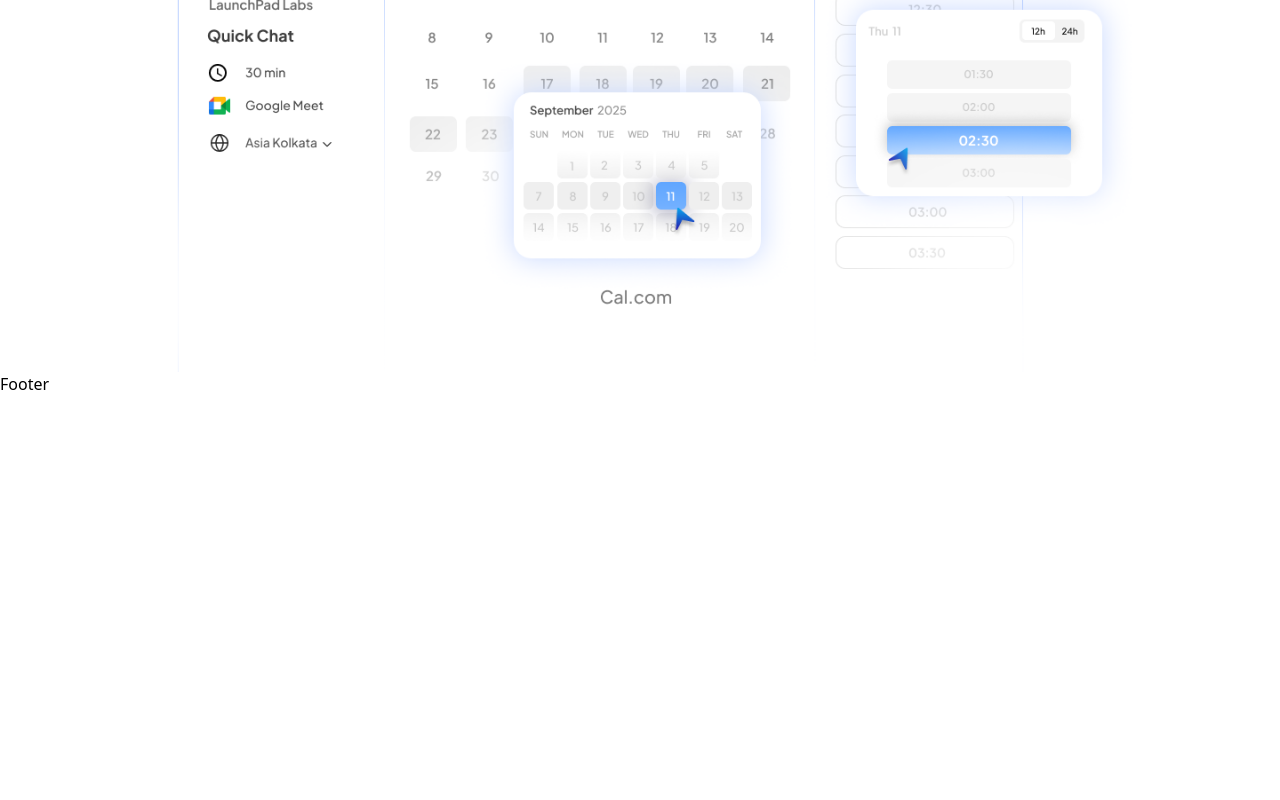
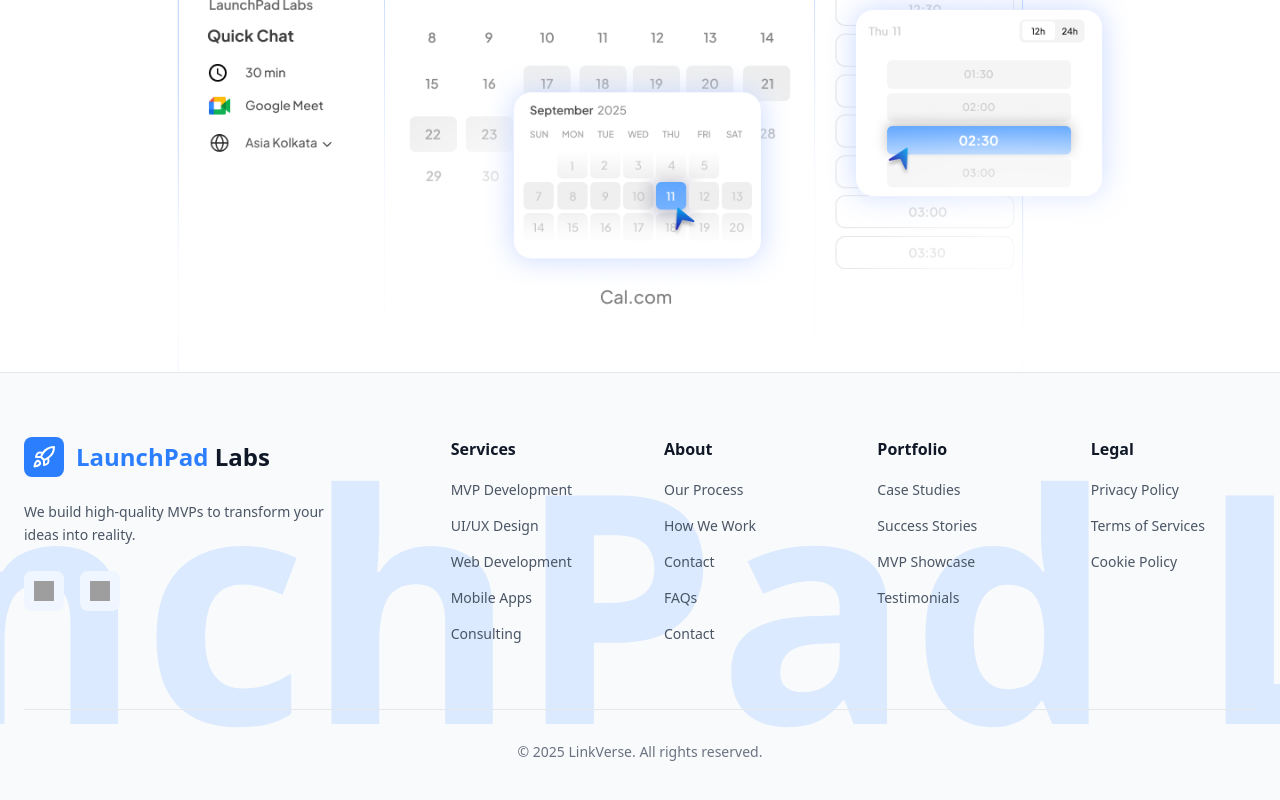
Before and after one commit to keshrinandan99/LaunchPadLabs, a React (Vite) app: page / in a window 1280 px wide. Shown: the part 4721-5521 px from the top of the page. Before the commit the page ends 5117 px from the top, so only its background shows below. Built offline with nearby package versions, Linux system fonts and the light colour scheme; grey boxes are pictures that could not be loaded.

Commit message:
added footer unfinished

```diff
--- a/package.json
+++ b/package.json
@@ -11,6 +11,7 @@
   },
   "dependencies": {
     "@tailwindcss/vite": "^4.1.14",
+    "lucide-react": "^0.546.0",
     "react": "^19.1.1",
     "react-dom": "^19.1.1",
     "tailwindcss": "^4.1.14"
--- a/src/App.jsx
+++ b/src/App.jsx
@@ -1,5 +1,5 @@
 
-import Footer from "./components/Footer"
+import Footer from "./components/Footer.jsx"
 import Hero from "./components/Main"
 import Navbar from "./components/Navbar"
 
--- a/src/components/Footer.jsx
+++ b/src/components/Footer.jsx
@@ -1,9 +1,173 @@
-import React from 'react'
+"use client"
 
-function Footer() {
+import { Rocket } from "lucide-react"
+
+export default function Footer() {
   return (
-    <div>Footer</div>
+    <footer className="relative bg-gray-50 border-t border-gray-200 overflow-hidden">
+      {/* Background text */}
+      <div className="absolute inset-0 flex items-center justify-center pointer-events-none">
+        <h2 className="text-[12rem] md:text-[16rem] lg:text-[20rem] font-bold text-blue-100 whitespace-nowrap select-none">
+          LaunchPad Labs
+        </h2>
+      </div>
+
+      {/* Content */}
+      <div className="relative z-10 max-w-7xl mx-auto px-6 py-16">
+        <div className="grid grid-cols-1 md:grid-cols-2 lg:grid-cols-6 gap-12 mb-16">
+          {/* Branding section */}
+          <div className="lg:col-span-2">
+            <div className="flex items-center gap-3 mb-6">
+              <div className="w-10 h-10 bg-blue-500 rounded-lg flex items-center justify-center">
+                <Rocket className="w-6 h-6 text-white" />
+              </div>
+              <div className="text-2xl font-bold">
+                <span className="text-blue-500">LaunchPad</span>{" "}
+                <span className="text-gray-900">Labs</span>
+              </div>
+            </div>
+            <p className="text-gray-600 text-sm leading-relaxed mb-6 max-w-xs">
+              We build high-quality MVPs to transform your ideas into reality.
+            </p>
+            <div className="flex gap-4">
+              <a
+                href="#"
+                className="w-10 h-10 bg-blue-50 rounded-lg flex items-center justify-center hover:bg-blue-100 transition-colors"
+                aria-label="Twitter"
+              >
+                <img src="/twitter-icon.svg" alt="Twitter" className="w-5 h-5" />
+              </a>
+              <a
+                href="#"
+                className="w-10 h-10 bg-blue-50 rounded-lg flex items-center justify-center hover:bg-blue-100 transition-colors"
+                aria-label="LinkedIn"
+              >
+                <img src="/linkedin-icon.svg" alt="LinkedIn" className="w-5 h-5" />
+              </a>
+            </div>
+          </div>
+
+          {/* Services column */}
+          <div>
+            <h3 className="text-gray-900 font-semibold mb-4">Services</h3>
+            <ul className="space-y-3">
+              <li>
+                <a href="#" className="text-gray-600 hover:text-gray-900 text-sm transition-colors">
+                  MVP Development
+                </a>
+              </li>
+              <li>
+                <a href="#" className="text-gray-600 hover:text-gray-900 text-sm transition-colors">
+                  UI/UX Design
+                </a>
+              </li>
+              <li>
+                <a href="#" className="text-gray-600 hover:text-gray-900 text-sm transition-colors">
+                  Web Development
+                </a>
+              </li>
+              <li>
+                <a href="#" className="text-gray-600 hover:text-gray-900 text-sm transition-colors">
+                  Mobile Apps
+                </a>
+              </li>
+              <li>
+                <a href="#" className="text-gray-600 hover:text-gray-900 text-sm transition-colors">
+                  Consulting
+                </a>
+              </li>
+            </ul>
+          </div>
+
+          {/* About column */}
+          <div>
+            <h3 className="text-gray-900 font-semibold mb-4">About</h3>
+            <ul className="space-y-3">
+              <li>
+                <a href="#" className="text-gray-600 hover:text-gray-900 text-sm transition-colors">
+                  Our Process
+                </a>
+              </li>
+              <li>
+                <a href="#" className="text-gray-600 hover:text-gray-900 text-sm transition-colors">
+                  How We Work
+                </a>
+              </li>
+              <li>
+                <a href="#" className="text-gray-600 hover:text-gray-900 text-sm transition-colors">
+                  Contact
+                </a>
+              </li>
+              <li>
+                <a href="#" className="text-gray-600 hover:text-gray-900 text-sm transition-colors">
+                  FAQs
+                </a>
+              </li>
+              <li>
+                <a href="#" className="text-gray-600 hover:text-gray-900 text-sm transition-colors">
+                  Contact
+                </a>
+              </li>
+            </ul>
+          </div>
+
+          {/* Portfolio column */}
+          <div>
+            <h3 className="text-gray-900 font-semibold mb-4">Portfolio</h3>
+            <ul className="space-y-3">
+              <li>
+                <a href="#" className="text-gray-600 hover:text-gray-900 text-sm transition-colors">
+                  Case Studies
+                </a>
+              </li>
+              <li>
+                <a href="#" className="text-gray-600 hover:text-gray-900 text-sm transition-colors">
+                  Success Stories
+                </a>
+              </li>
+              <li>
+                <a href="#" className="text-gray-600 hover:text-gray-900 text-sm transition-colors">
+                  MVP Showcase
+                </a>
+              </li>
+              <li>
+                <a href="#" className="text-gray-600 hover:text-gray-900 text-sm transition-colors">
+                  Testimonials
+                </a>
+              </li>
+            </ul>
+          </div>
+
+          {/* Legal column */}
+          <div>
+            <h3 className="text-gray-900 font-semibold mb-4">Legal</h3>
+            <ul className="space-y-3">
+              <li>
+                <a href="#" className="text-gray-600 hover:text-gray-900 text-sm transition-colors">
+                  Privacy Policy
+                </a>
+              </li>
+              <li>
+                <a href="#" className="text-gray-600 hover:text-gray-900 text-sm transition-colors">
+                  Terms of Services
+                </a>
+              </li>
+              <li>
+                <a href="#" className="text-gray-600 hover:text-gray-900 text-sm transition-colors">
+                  Cookie Policy
+                </a>
+              </li>
+            </ul>
+          </div>
+        </div>
+
+        {/* Copyright */}
+        <div className="pt-8 border-t border-gray-200">
+          <p className="text-gray-500 text-sm text-center">
+            © 2025 LinkVerse. All rights reserved.
+          </p>
+        </div>
+      </div>
+    </footer>
   )
 }
-
-export default Footer
```
Also changed, not shown: 1 other file (tests, documents, lock files or other folders).
